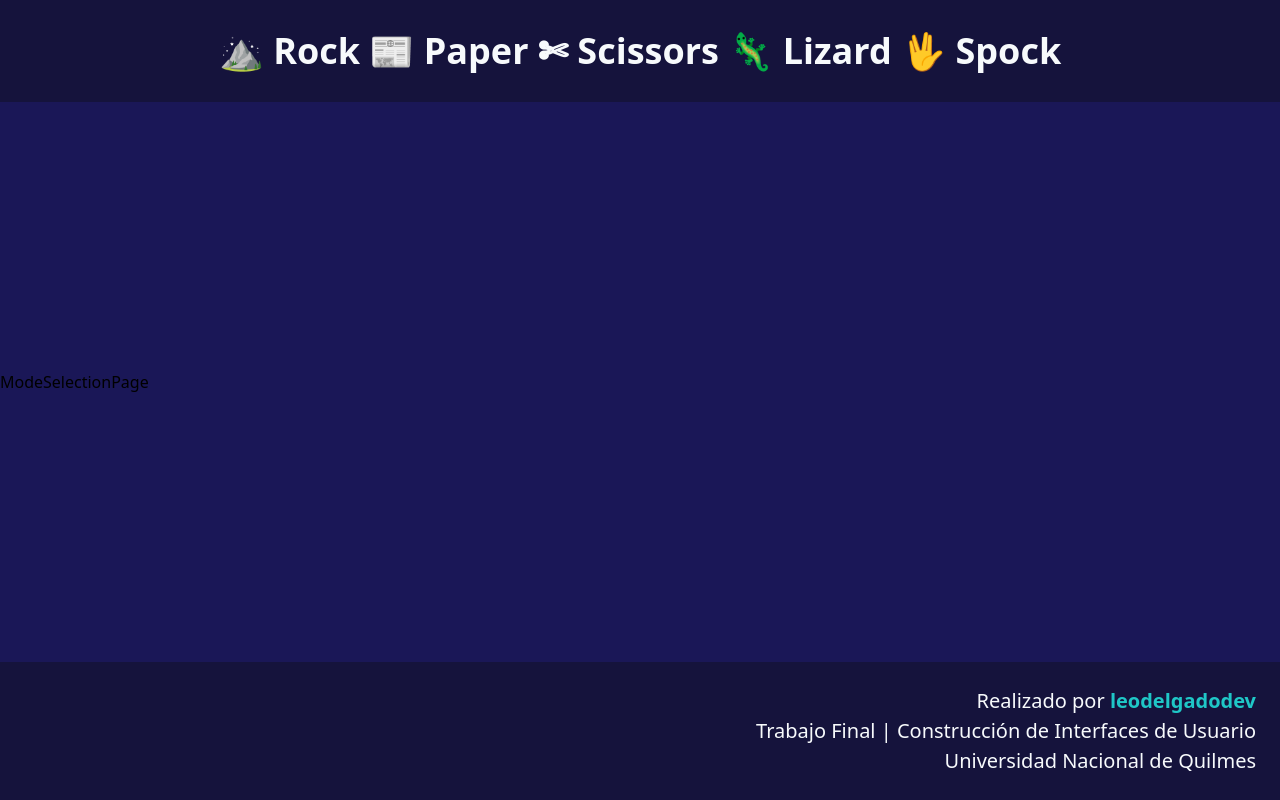
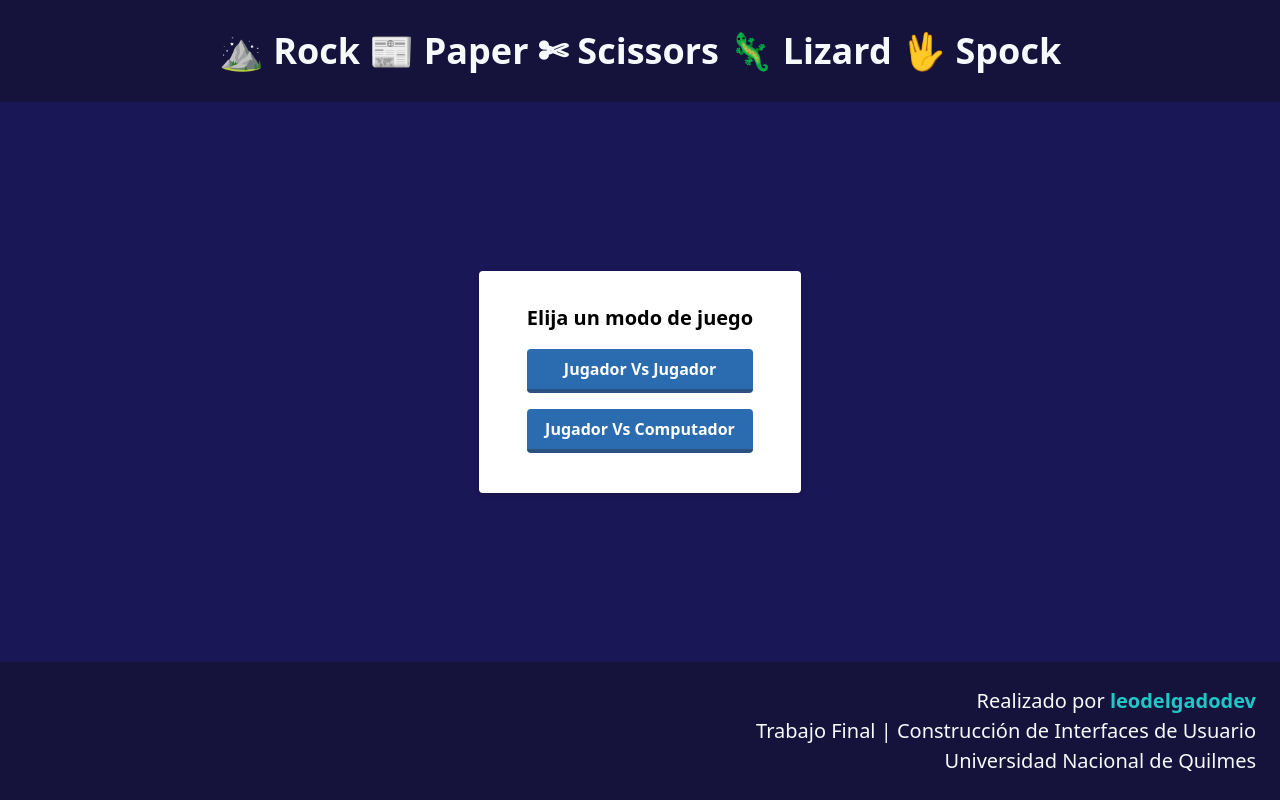
Before and after one commit to leodelgadodev/react-rock-paper-scissors-lizard-spock, a React (Create React App) app: page / in a window 1280 px wide. Built offline with nearby package versions, Linux system fonts and the light colour scheme.

Commit message:
landing page

```diff
--- a/src/components/ModeSelector.jsx
+++ b/src/components/ModeSelector.jsx
@@ -1,7 +1,27 @@
 import React from 'react';
+import { Link } from 'react-router-dom';
 
 export default function ModeSelector() {
+
     return(
-        <h1>ModeSelector</h1>
+        <div className="max-w-sm rounded overflow-hidden shadow-md bg-white">
+            <div className="px-12 py-8">
+                <div className="font-bold text-xl text-center mb-2">Elija un modo de juego</div>
+                <div className="flex flex-col justify-center">
+                    <button className="bg-blue-700
+                    hover:bg-blue-400 text-white font-bold py-2 px-4
+                    border-b-4 border-blue-800 hover:border-blue-500
+                    rounded mt-2 mb-2">
+                        <Link to="/game?mode=player">Jugador Vs Jugador</Link>
+                    </button>
+                    <button className="bg-blue-700
+                    hover:bg-blue-400 text-white font-bold py-2 px-4
+                    border-b-4 border-blue-800 hover:border-blue-500
+                    rounded mt-2 mb-2">
+                        <Link to="/game?mode=computer">Jugador Vs Computador</Link>
+                    </button>
+                </div>
+            </div>
+        </div>
     );
 }
--- a/src/index.css
+++ b/src/index.css
@@ -20,3 +20,15 @@
     flex-direction: column;
     justify-content: space-between;
 }
+
+h2 {
+    color: white;
+    font-weight: bolder;
+    font-size: 2em !important;
+}
+
+.card {
+    background-color: #282383;
+    width: 25%;
+    height: 25%;
+}
--- a/src/pages/ModeSelectionPage.jsx
+++ b/src/pages/ModeSelectionPage.jsx
@@ -1,7 +1,11 @@
 import React from 'react';
+import ModeSelector from '../components/ModeSelector';
+
 
 export default function ModeSelectionPage() {
     return(
-        <h1>ModeSelectionPage</h1>
+        <div className="flex justify-center">
+            <ModeSelector/>
+        </div>
     );
 }
```
